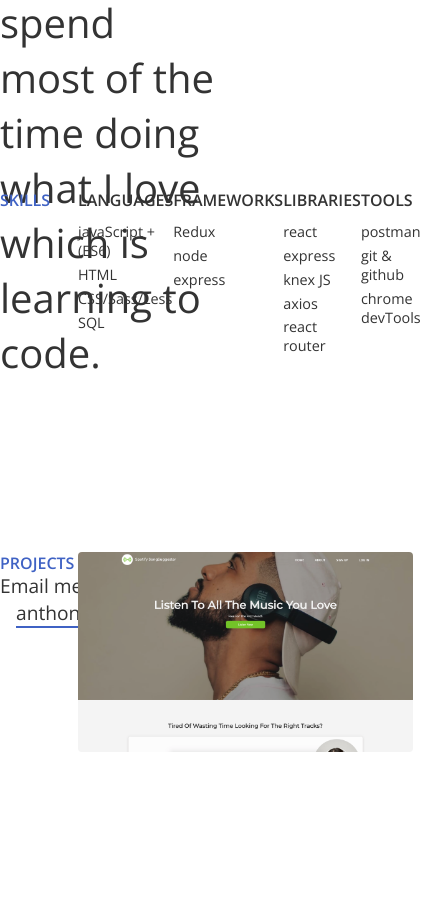
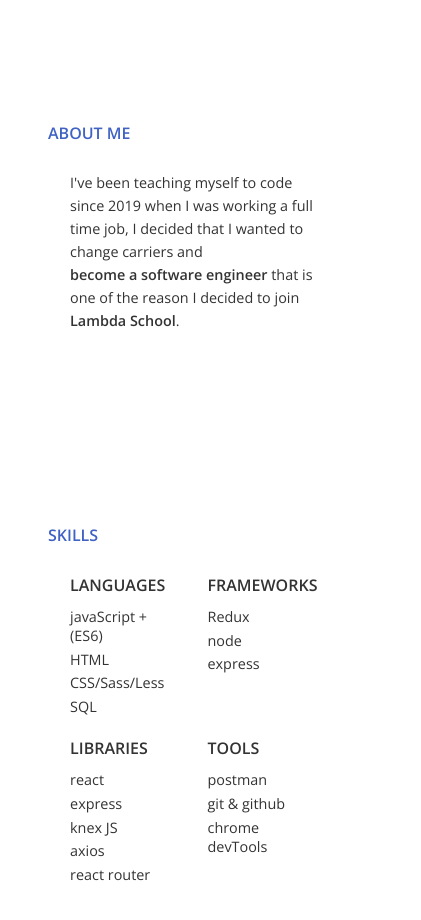
Before and after one commit to anthonyamaro15/portfolio, a React (Create React App) app: page / in a window 390 px wide. Shown: the part 1020-1940 px from the top of the page, 421 px wide, since content can reach past the window. Built offline with nearby package versions, Linux system fonts and the light colour scheme.

Commit message:
added media queries for all sizes

```diff
--- a/src/components/Content.js
+++ b/src/components/Content.js
@@ -17,7 +17,7 @@ const Content = ({ state }) => {
         <h3 className="title-color">skills</h3>
         <div className="skills-container">
           <div className="languages-wrapper">
-            <div className="languages">
+            <div className="languages shared-width">
               <h3>languages</h3>
               <ul>
                 <li>javaScript + (ES6)</li>
@@ -26,7 +26,7 @@ const Content = ({ state }) => {
                 <li>SQL</li>
               </ul>
             </div>
-            <div className="frameworks">
+            <div className="frameworks shared-width">
               <h3>frameworks</h3>
               <ul>
                 <li>Redux</li>
@@ -34,7 +34,7 @@ const Content = ({ state }) => {
                 <li>express</li>
               </ul>
             </div>
-            <div className="frameworks">
+            <div className="libraries shared-width">
               <h3>libraries</h3>
               <ul>
                 <li>react</li>
@@ -44,7 +44,7 @@ const Content = ({ state }) => {
                 <li>react router</li>
               </ul>
             </div>
-            <div className="tools">
+            <div className="tools shared-width">
               <h3>tools</h3>
               <ul>
                 <li>postman</li>
--- a/src/components/Header.js
+++ b/src/components/Header.js
@@ -5,7 +5,7 @@ const Header = () => {
 
   useEffect(() => {
     window.addEventListener("scroll", () => {
-      if (window.scrollY >= 1000) {
+      if (window.scrollY >= 800) {
         setScrolling(true);
       } else {
         setScrolling(false);
--- a/src/sass/_content.scss
+++ b/src/sass/_content.scss
@@ -1,7 +1,12 @@
 .Content-container {
-  max-width: 850px;
+  max-width: 870px;
   margin: 0 auto;
   //   border: 1px solid red;
+  padding: 0 1rem;
+
+  @media (max-width: $mobile) {
+    padding: 0 3rem;
+  }
 
   .title-color {
     color: $blue;
@@ -11,6 +16,9 @@
     text-transform: uppercase;
     font-size: 1rem;
     margin-bottom: 0.7rem;
+    @media (max-width: $extra-sm) {
+      font-size: 0.9rem;
+    }
   }
 
   .aboutme-container {
@@ -19,11 +27,36 @@
     justify-content: space-between;
     margin-bottom: 12rem;
 
+    @media (max-width: $lg-mobile) {
+      flex-direction: column;
+    }
+
+    @media (max-width: $sm-mobile) {
+      margin-top: 15rem;
+    }
+
+    @media (max-width: $tablet) {
+      margin-top: 15rem;
+    }
+
+    @media (max-width: $sm-mobile) {
+      margin-bottom: 8rem;
+      margin-top: 10rem;
+    }
+    //  @media (max-width: $extra-sm) {
+    //    margin-top: 20rem;
+    //  }
+
     p {
       width: 80%;
       font-size: 0.9rem;
       font-weight: lighter;
       line-height: 1.6;
+      @media (max-width: $lg-mobile) {
+        //   border: 1px solid red;
+        width: 85%;
+        margin: 1rem auto 0;
+      }
 
       span {
         font-weight: bold;
@@ -31,19 +64,50 @@
     }
   }
   .Content-skills {
-    //   border: 1px solid red;
+    //  border: 1px solid red;
 
     display: flex;
     justify-content: space-between;
 
+    @media (max-width: $lg-mobile) {
+      flex-direction: column;
+    }
+
     .skills-container {
       width: 80%;
-      //  border: 1px solid blue;
+      // border: 1px solid blue;
+      @media (max-width: $lg-mobile) {
+        width: 85%;
+        margin: 1rem auto 0;
+      }
+
+      .shared-width {
+        @media (max-width: $lg-mobile) {
+          width: 45%;
+          //  border: 1px solid red;
+        }
+      }
+
+      .languages,
+      .frameworks {
+        @media (max-width: $lg-mobile) {
+          //  border: 1px solid red;
+          margin-bottom: 1rem;
+        }
+      }
 
       .languages-wrapper {
         display: flex;
         justify-content: space-between;
         margin-bottom: 12rem;
+
+        @media (max-width: $lg-mobile) {
+          flex-wrap: wrap;
+        }
+
+        @media (max-width: $sm-mobile) {
+          margin-bottom: 8rem;
+        }
 
         li {
           font-size: 0.9rem;
@@ -62,12 +126,25 @@
     //  border: 1px solid red;
     margin-bottom: 12rem;
 
+    @media (max-width: $lg-mobile) {
+      flex-direction: column;
+    }
+
+    @media (max-width: $sm-mobile) {
+      margin-bottom: 8rem;
+    }
+
     .ProjectContent-display {
       width: 80%;
       // border: 1px solid blue;
       display: flex;
       justify-content: space-between;
       flex-wrap: wrap;
+
+      @media (max-width: $lg-mobile) {
+        width: 85%;
+        margin: 1rem auto 0;
+      }
       .side-one {
         //   width: 48%;
         //   width: 99%;
@@ -81,6 +158,11 @@
           height: 200px;
           object-fit: cover;
           border-radius: 4px;
+
+          @media (max-width: $sm-mobile) {
+            width: 220px;
+            // height: 180px;
+          }
         }
 
         .toggle-name {
--- a/src/sass/_footer.scss
+++ b/src/sass/_footer.scss
@@ -7,7 +7,26 @@
   margin: 0 auto;
   padding: 3rem 0rem 4rem;
 
+  @media (max-width: $lg-mobile) {
+    //  padding: 0 2rem;
+    flex-direction: column;
+  }
+
+  @media (max-width: $mobile) {
+    //  padding: 0 2rem;
+    width: 85%;
+    padding: 2rem 0;
+  }
+
+  @media (max-width: $sm-mobile) {
+    width: 80%;
+  }
+
   nav {
+    @media (max-width: $lg-mobile) {
+      margin-top: 1rem;
+      text-align: center;
+    }
     a {
       // border: 1px solid red;
       padding: 0.3rem 0;
--- a/src/sass/_header.scss
+++ b/src/sass/_header.scss
@@ -3,7 +3,10 @@
   display: flex;
   justify-content: flex-end;
   height: 5vh;
-  padding: 0 3rem;
+  padding: 0 2rem;
+  @media (max-width: $sm-mobile) {
+    padding: 0 1rem;
+  }
 
   .darkmode {
     display: flex;
@@ -17,8 +20,12 @@
 }
 
 .wrapper {
-  //   border: 1px solid red;
+  //   border: 1px solid blue;
   height: 81vh;
+
+  @media (max-width: $sm-mobile) {
+    height: 100vh;
+  }
 
   .goup {
     //  border: 1px solid red;
@@ -28,6 +35,10 @@
     right: 1rem;
     bottom: 1rem;
     display: none;
+
+    @media (max-width: $lg-mobile) {
+      font-size: 1.5rem;
+    }
   }
 
   .showHand {
@@ -39,14 +50,58 @@
   max-width: 1300px;
   margin: 11rem auto;
 
+  @media (max-width: $desktop) {
+    max-width: 1000px;
+    //  padding: 0 1rem;
+  }
+
+  @media (max-width: $med-desktop) {
+    max-width: 700px;
+    padding: 0 4rem;
+  }
+
+  @media (max-width: $sm-mobile) {
+    margin: 8rem 0;
+  }
+
+  @media (max-width: $sm-mobile) {
+    margin: 8rem 0;
+  }
+
+  @media (max-width: $extra-sm) {
+    margin: 5rem auto;
+  }
+
   .Header-wrapper {
     width: 55%;
+    //  border: 1px solid blue;
+    @media (max-width: $desktop) {
+      width: 80%;
+    }
+    @media (max-width: $med-desktop) {
+      width: 100%;
+    }
 
     h1 {
       margin-bottom: 12rem;
       font-weight: lighter;
       font-size: 2.5rem;
       // text-transform: capitalize;
+
+      @media (max-width: $med-desktop) {
+        font-size: 2rem;
+      }
+
+      @media (max-width: $mobile) {
+        font-size: 1.6rem;
+      }
+
+      @media (max-width: $sm-mobile) {
+        margin-bottom: 8rem;
+      }
+      @media (max-width: $extra-sm) {
+        font-size: 1.4rem;
+      }
 
       .name {
         font-weight: bold;
@@ -56,6 +111,12 @@
 
     .email-me {
       font-size: 1.2rem;
+      @media (max-width: $med-desktop) {
+        font-size: 1.1rem;
+      }
+      @media (max-width: $med-desktop) {
+        font-size: 0.9rem;
+      }
 
       p {
         span {
@@ -63,6 +124,9 @@
           border-bottom: 2px solid rgb(30, 77, 206);
           border-bottom: 2px solid $blue;
           cursor: pointer;
+          @media (max-width: $med-desktop) {
+            margin-left: 0.5rem;
+          }
         }
       }
     }
--- a/src/sass/_modal.scss
+++ b/src/sass/_modal.scss
@@ -4,7 +4,15 @@
   #ProjectModal-btn {
     width: 335px;
     //  height: 300px;
+    @media (max-width: $sm-mobile) {
+      width: 220px;
+      height: 170px;
+    }
 
+    @media (max-width: $tablet) {
+      width: 270px;
+      height: 180px;
+    }
     //  height: 500px;
 
     margin-bottom: 2rem;
@@ -35,6 +43,10 @@
       height: 320px;
       object-fit: cover;
       border-radius: 4px;
+
+      @media (max-width: $sm-mobile) {
+        height: 200px;
+      }
     }
   }
 
@@ -83,6 +95,10 @@
         &:first-child {
           margin-right: 0.5rem;
         }
+
+        &:visited {
+          color: #afafbf;
+        }
       }
     }
   }
--- a/src/sass/_variables.scss
+++ b/src/sass/_variables.scss
@@ -1 +1,10 @@
 $blue: rgb(63, 98, 196);
+
+$desktop: 1600px;
+$med-desktop: 1000px;
+$sm-desktop: 800px;
+$lg-mobile: 600px;
+$mobile: 500px;
+$tablet: 414px;
+$sm-mobile: 375px;
+$extra-sm: 320px;
```
